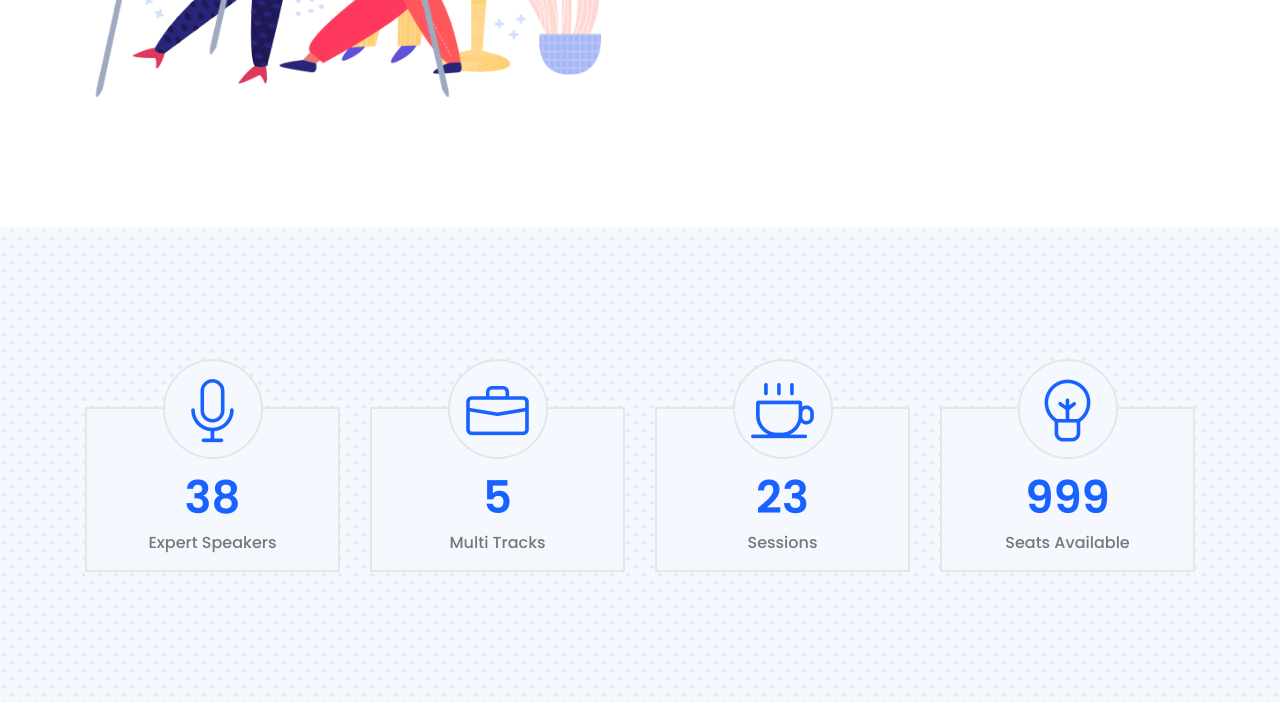
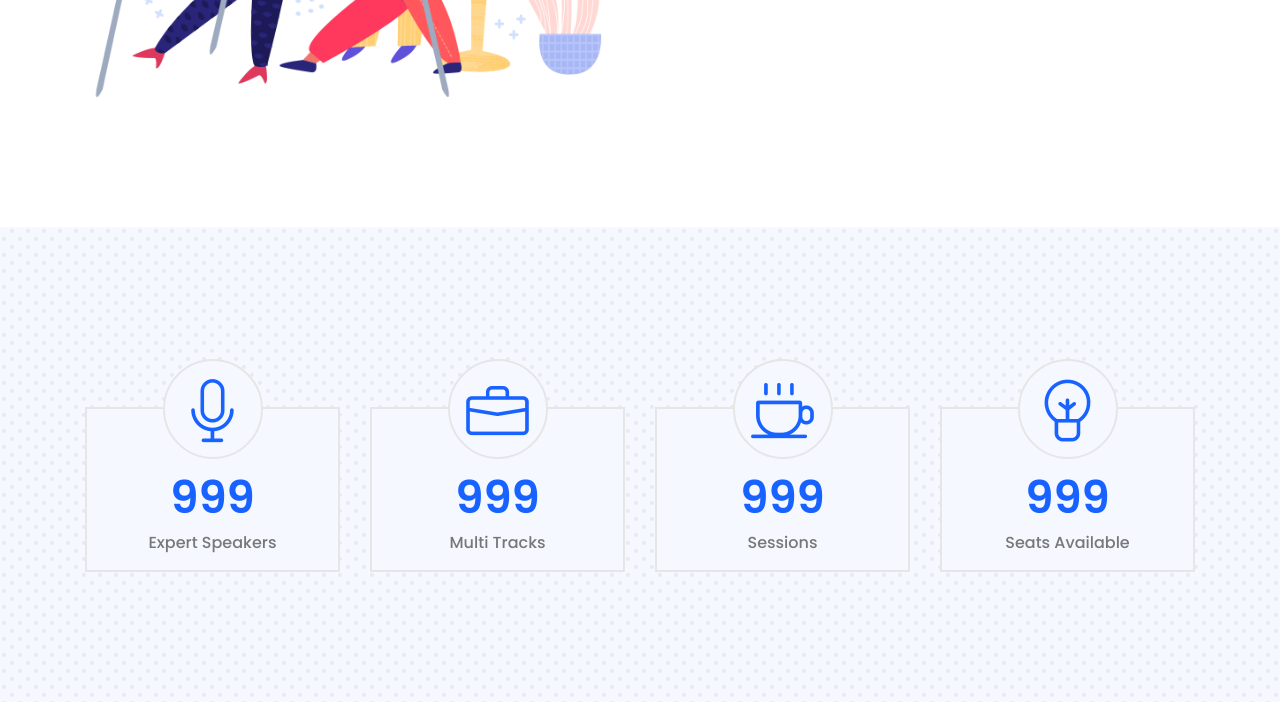
Before and after one commit to mtoku/online2021w, a plain HTML site: page index.html in a window 1280 px wide. Shown: the part 1248-1976 px from the top of the page. Drawn offline with Linux system fonts and the light colour scheme; files whose address does not match are found by name.

Commit message:
index update

```diff
--- a/index.html
+++ b/index.html
@@ -10,7 +10,7 @@
     <meta name="viewport" content="width=device-width, initial-scale=1, shrink-to-fit=no">
 
     <!--====== Title ======-->
-    <title>IBM Cloud Festa Online 2022</title>
+    <title>IBM Cloud Festa Online 2021 Winter</title>
 
     <!--====== Favicon Icon ======-->
     <link rel="shortcut icon" href="assets/images/favicon.ico" type="image/png">
@@ -117,7 +117,7 @@
 
                         <div class="header-content text-center">
                             <h2 class="header-title">IBM Cloud Festa Online 2021</h2>
-                            <h3 class="sub-title">2021/05/21（金）13:00〜18:10　オンライン開催</h3>
+                            <h3 class="sub-title">2021/12/17（金）16:00〜19:30　オンライン開催</h3>
                             <br>
                             <span class="lni-facebook-filled"></span>
                             <span class="lni-twitter-original"></span>
@@ -174,7 +174,7 @@
                             <i class="lni-mic"></i>
                         </div>
                         <div class="counter-content">
-                            <span class="count counter">38</span>
+                            <span class="count counter">999</span>
                             <p class="text">Expert Speakers</p>
                         </div>
                     </div> <!-- single counter -->
@@ -185,7 +185,7 @@
                             <i class="lni-briefcase"></i>
                         </div>
                         <div class="counter-content">
-                            <span class="count counter">5</span>
+                            <span class="count counter">999</span>
                             <p class="text">Multi Tracks</p>
                         </div>
                     </div> <!-- single counter -->
@@ -196,7 +196,7 @@
                             <i class="lni-coffee-cup"></i>
                         </div>
                         <div class="counter-content">
-                            <span class="count counter">23</span>
+                            <span class="count counter">999</span>
                             <p class="text">Sessions</p>
                         </div>
                     </div> <!-- single counter -->
```
